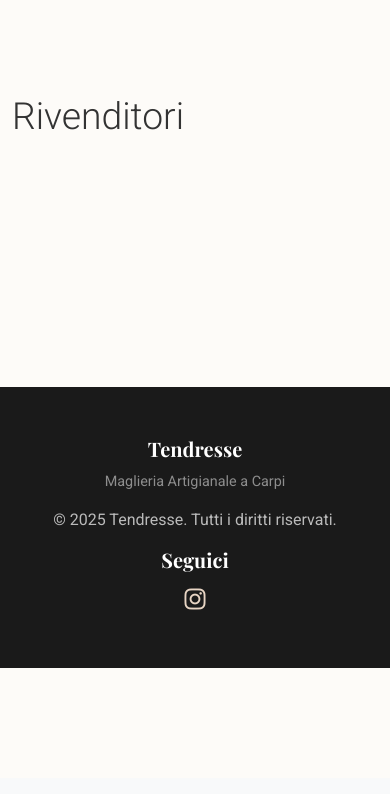
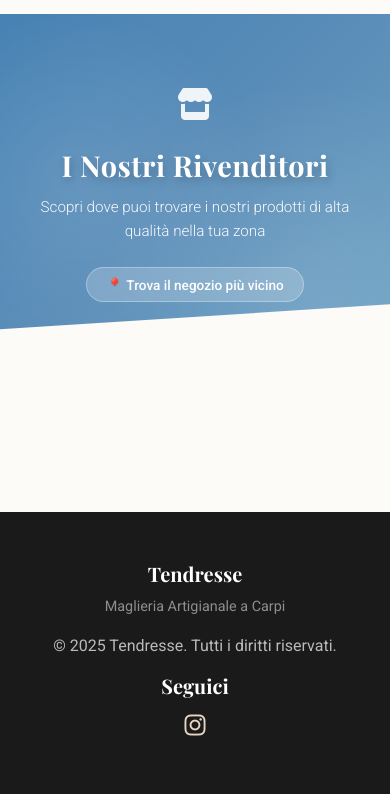
Before and after one commit to Morelli-01/django_tendresse, a Django app: page /retailers/ in a window 390 px wide. Shown: the part 66-860 px from the top of the page. Before the commit the page ends 734 px from the top, so only its background shows below. Run offline with Django 5.2, Linux system fonts and the light colour scheme; data that the repository does not hold is empty; some libraries are stand-ins or nearby versions; some web fonts are replaced.

Commit message:
smaller changes

```diff
--- a/core/static/css/styles.css
+++ b/core/static/css/styles.css
@@ -894,3 +894,155 @@ body {
 .accordion.retailer-box .accordion-collapse {
     transition: all 0.4s ease;
 }
+/* ====================================== */
+/* Modern Retailers Hero Section */
+/* ====================================== */
+.retailers-hero {
+    position: relative;
+    padding: 120px 0 80px;
+    background: linear-gradient(135deg, #4682b4 0%, #5a8db8 50%, #6fa3c4 100%);
+    overflow: hidden;
+}
+
+.retailers-hero::before {
+    content: "";
+    position: absolute;
+    top: 0;
+    left: 0;
+    right: 0;
+    bottom: 0;
+    background:
+        radial-gradient(circle at 20% 50%, rgba(255, 255, 255, 0.1) 0%, transparent 50%),
+        radial-gradient(circle at 80% 80%, rgba(255, 255, 255, 0.1) 0%, transparent 50%);
+    pointer-events: none;
+}
+
+.retailers-hero::after {
+    content: "";
+    position: absolute;
+    bottom: -2px;
+    left: 0;
+    right: 0;
+    height: 80px;
+    background: var(--color-background);
+    clip-path: polygon(0 50%, 100% 0, 100% 100%, 0 100%);
+}
+
+.retailers-hero .container {
+    position: relative;
+    z-index: 2;
+}
+
+.hero-content {
+    text-align: center;
+    color: white;
+    animation: fadeInUpRetailers 0.8s ease-out;
+}
+
+.hero-icon {
+    font-size: 3.5rem;
+    margin-bottom: 1.5rem;
+    opacity: 0.9;
+    animation: floatRetailers 3s ease-in-out infinite;
+}
+
+.hero-title {
+    font-family: var(--font-primary);
+    font-size: 3.5rem;
+    font-weight: 700;
+    margin-bottom: 1rem;
+    text-shadow: 2px 4px 8px rgba(0, 0, 0, 0.2);
+    letter-spacing: 1px;
+}
+
+.hero-subtitle {
+    font-size: 1.3rem;
+    font-weight: 300;
+    opacity: 0.95;
+    max-width: 700px;
+    margin: 0 auto 2rem;
+    line-height: 1.6;
+}
+
+.hero-badge {
+    display: inline-block;
+    background: rgba(255, 255, 255, 0.2);
+    backdrop-filter: blur(10px);
+    padding: 0.5rem 1.5rem;
+    border-radius: 50px;
+    font-size: 0.95rem;
+    font-weight: 500;
+    border: 1px solid rgba(255, 255, 255, 0.3);
+}
+
+/* Animations for retailers hero */
+@keyframes fadeInUpRetailers {
+    from {
+        opacity: 0;
+        transform: translateY(30px);
+    }
+    to {
+        opacity: 1;
+        transform: translateY(0);
+    }
+}
+
+@keyframes floatRetailers {
+    0%, 100% {
+        transform: translateY(0);
+    }
+    50% {
+        transform: translateY(-10px);
+    }
+}
+
+/* Mobile Responsive for retailers hero */
+@media (max-width: 768px) {
+    .retailers-hero {
+        padding: 80px 0 60px;
+    }
+
+    .retailers-hero::after {
+        height: 50px;
+    }
+
+    .hero-icon {
+        font-size: 2.5rem;
+        margin-bottom: 1rem;
+    }
+
+    .hero-title {
+        font-size: 2.2rem;
+        margin-bottom: 0.75rem;
+    }
+
+    .hero-subtitle {
+        font-size: 1.05rem;
+        margin-bottom: 1.5rem;
+        padding: 0 15px;
+    }
+
+    .hero-badge {
+        font-size: 0.85rem;
+        padding: 0.4rem 1.2rem;
+    }
+}
+
+@media (max-width: 576px) {
+    .retailers-hero {
+        padding: 70px 0 50px;
+    }
+
+    .hero-icon {
+        font-size: 2rem;
+    }
+
+    .hero-title {
+        font-size: 1.8rem;
+        letter-spacing: 0.5px;
+    }
+
+    .hero-subtitle {
+        font-size: 0.95rem;
+    }
+}
--- a/core/views.py
+++ b/core/views.py
@@ -1,6 +1,4 @@
-import json
 from django.shortcuts import render, redirect
-import requests
 from .models import TerritoryImage, AboutImage ,HeroImage, Retailer
 import random
 from django.contrib.auth import authenticate, login, logout
--- a/templates/seo/sitemap.xml
+++ b/templates/seo/sitemap.xml
@@ -15,4 +15,7 @@
   <url>
     <loc>https://www.tendresse.it/collections/</loc>
   </url>
+  <url>
+    <loc>https://www.tendresse.it/retailers/</loc>
+  </url>
 </urlset>
--- a/templates/tendresse/retailers.html
+++ b/templates/tendresse/retailers.html
@@ -66,12 +66,25 @@
 
 {% include 'basics/navbar.html' %}
 
-<section class="section">
+<section class="retailers-hero">
     <div class="container">
-        <h1 class="display-3 hero-title animate__animated animate__fadeInUp">
-            <span data-lang="it">Rivenditori</span>
-            <span data-lang="en" style="display: none;">Retailers</span>
-        </h1>
+        <div class="hero-content">
+            <div class="hero-icon">
+                <i class="fas fa-store"></i>
+            </div>
+            <h1 class="hero-title">
+                <span data-lang="it">I Nostri Rivenditori</span>
+                <span data-lang="en" style="display: none;">Our Retailers</span>
+            </h1>
+            <p class="hero-subtitle">
+                <span data-lang="it">Scopri dove puoi trovare i nostri prodotti di alta qualità nella tua zona</span>
+                <span data-lang="en" style="display: none;">Discover where you can find our high-quality products in your area</span>
+            </p>
+            <div class="hero-badge">
+                <span data-lang="it">📍 Trova il negozio più vicino</span>
+                <span data-lang="en" style="display: none;">📍 Find the nearest store</span>
+            </div>
+        </div>
     </div>
 </section>
 
```
